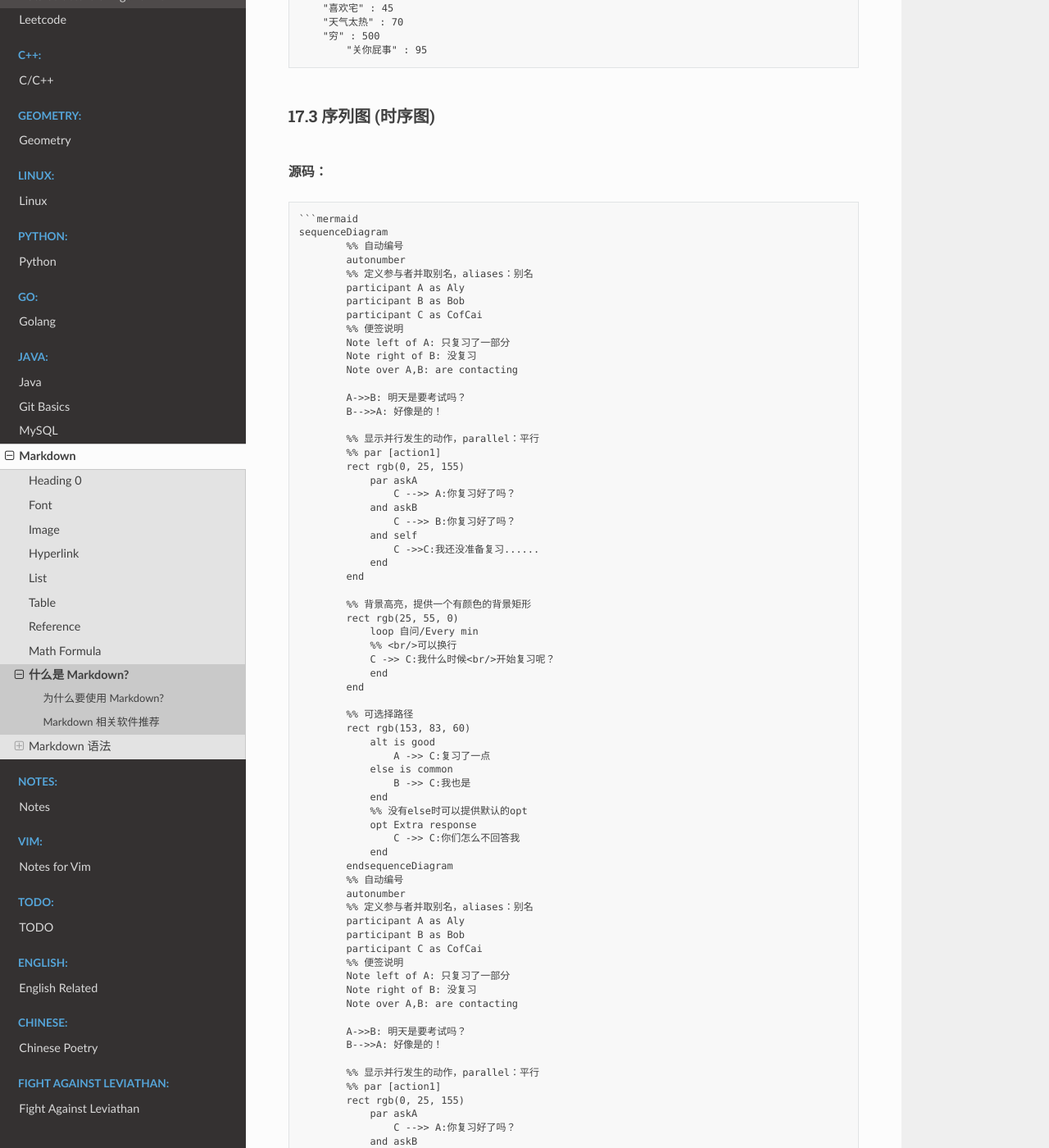
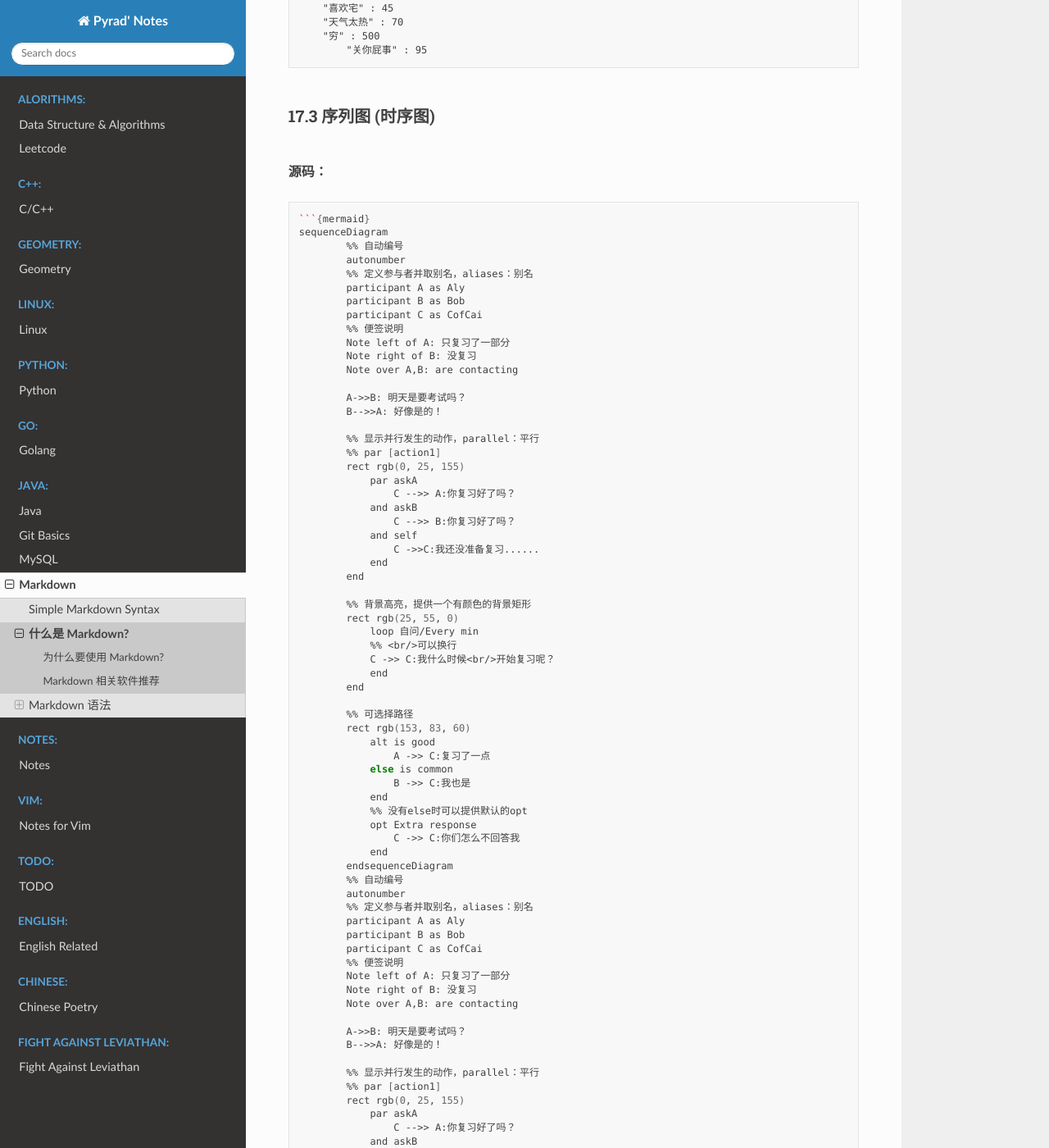
Before and after one commit to Pyrad/pyradnotes, a Sphinx documentation site: the page built from source/Markdown/MarkDown.Tutorial.Obsidian.Version.2022.1.12.md, in a window 1280 px wide and 1400 px high, scrolled down 43144 px. Shown: the whole window at 82% size. Built offline with Sphinx 7.4.7 and the Read the Docs theme 2.0.0, drawn with Linux system fonts in a browser that asks for light colours; some of the changed text lies outside the part shown.

Commit message:
Notes Fix some warnings reported by MyST-parser

`````diff
--- a/source/Markdown/MarkDown.Tutorial.Obsidian.Version.2022.1.12.md
+++ b/source/Markdown/MarkDown.Tutorial.Obsidian.Version.2022.1.12.md
@@ -1892,51 +1892,51 @@
 **<big>源码1：</big>**
 
 ````shell
+```{mermaid}
+graph TB
+	%% s=start  e=end  f=fork  n=normal
+
+	s([开始])-->f1{{if条件}};
+
+	%% 分支点2
+	f1--true-->n1[if语句块]-->e([结束]);
+	f1--false-->f2{{else if条件}};
+
+	%% 分支点1
+	f2--true-->n2[else if语句块]-->e;
+	f2--false-->n3[else语句块]-->e;
+```
+````
+
+**<big>渲染1：</big>**
+
+为了在sphinx中使用MyST-parser进行渲染，在Markdown文件中要写成\`\`\`{mermaid}\`\`\`，而不是\`\`\`mermaid\`\`\`（即要加上一对花括号使得MyST-parser能够识别）。但这样的问题是在Markdown编辑器（比如Typora，Obsidian等）里不能正常渲染，只有通过MyST-parser在sphinx中生成网页之后才能渲染。
+
+下面的mermaid的code block在编辑器里面**不能**实时渲染，但在生成的html文件里渲染是正常的。
+
+```{mermaid}
+graph TB
+	%% s=start  e=end  f=fork  n=normal
+
+	s([开始])-->f1{{if条件}};
+
+	%% 分支点2
+	f1--true-->n1[if语句块]-->e([结束]);
+	f1--false-->f2{{else if条件}};
+
+	%% 分支点1
+	f2--true-->n2[else if语句块]-->e;
+	f2--false-->n3[else语句块]-->e;
+```
+
+下面的mermaid的code block在编辑器里面**可以**实时渲染，但在生成的html文件里不能正常渲染。
+
 ```mermaid
 graph TB
 	%% s=start  e=end  f=fork  n=normal
 
 	s([开始])-->f1{{if条件}};
 
-	%% 分支点2
-	f1--true-->n1[if语句块]-->e([结束]);
-	f1--false-->f2{{else if条件}};
-
-	%% 分支点1
-	f2--true-->n2[else if语句块]-->e;
-	f2--false-->n3[else语句块]-->e;
-```
-````
-
-**<big>渲染1：</big>**
-
-为了在sphinx中使用MyST-parser进行渲染，在Markdown文件中要写成\`\`\`{mermaid}\`\`\`，而不是\`\`\`mermaid\`\`\`（即要加上一对花括号使得MyST-parser能够识别）。但这样的问题是在Markdown编辑器（比如Typora，Obsidian等）里不能正常渲染，只有通过MyST-parser在sphinx中生成网页之后才能渲染。
-
-下面的mermaid的code block在编辑器里面**不能**实时渲染，但在生成的html文件里渲染是正常的。
-
-```{mermaid}
-graph TB
-	%% s=start  e=end  f=fork  n=normal
-
-	s([开始])-->f1{{if条件}};
-
-	%% 分支点2
-	f1--true-->n1[if语句块]-->e([结束]);
-	f1--false-->f2{{else if条件}};
-
-	%% 分支点1
-	f2--true-->n2[else if语句块]-->e;
-	f2--false-->n3[else语句块]-->e;
-```
-
-下面的mermaid的code block在编辑器里面**可以**实时渲染，但在生成的html文件里不能正常渲染。
-
-```mermaid
-graph TB
-	%% s=start  e=end  f=fork  n=normal
-
-	s([开始])-->f1{{if条件}};
-
 	%% 分支点1
 	f1--true-->n1[if语句块]-->e([结束]);
 	f1--false-->f2{{else if条件}};
@@ -1950,8 +1950,8 @@
 
 **<big>源码2：</big>**
 
-````txt
-```mermaid
+````shell
+```{mermaid}
 graph LR
 	%% s=start  e=end  f= fork n=normal
 
@@ -2032,8 +2032,8 @@
 
 **<big>源码：</big>**
 
-````txt
-```mermaid
+````shell
+```{mermaid}
 sequenceDiagram
 	%% 自动编号
 	autonumber
@@ -2190,7 +2190,22 @@
 
 **<big>源码：</big>**
 
-````txt
+````shell
+```{mermaid}
+gantt
+    title A Gantt Diagram
+    dateFormat  YYYY-MM-DD
+    section Section
+    A task           :a1, 2014-01-01, 30d
+    Another task     :after a1  , 20d
+    section Another
+    Task in sec      :2014-01-12  , 12d
+    another task      : 24d
+```
+````
+
+**<big>渲染：</big>**
+
 ```mermaid
 gantt
     title A Gantt Diagram
@@ -2202,33 +2217,46 @@
     Task in sec      :2014-01-12  , 12d
     another task      : 24d
 ```
+
+
+
+
+
+### 17.5 类图
+
+<br>
+
+**<big>源码：</big>**
+
+````shell
+```{mermaid}
+classDiagram
+    Animal <|-- Duck
+    Animal <|-- Fish
+    Animal <|-- Zebra
+    Animal : +int age
+    Animal : +String gender
+    Animal: +isMammal()
+    Animal: +mate()
+    class Duck{
+      +String beakColor
+      +swim()
+      +quack()
+    }
+    class Fish{
+      -int sizeInFeet
+      -canEat()
+    }
+    class Zebra{
+      +bool is_wild
+      +run()
+    }
+```
 ````
 
+
 **<big>渲染：</big>**
 
-```mermaid
-gantt
-    title A Gantt Diagram
-    dateFormat  YYYY-MM-DD
-    section Section
-    A task           :a1, 2014-01-01, 30d
-    Another task     :after a1  , 20d
-    section Another
-    Task in sec      :2014-01-12  , 12d
-    another task      : 24d
-```
-
-
-
-
-
-### 17.5 类图
-
-<br>
-
-**<big>源码：</big>**
-
-````md
 ```mermaid
 classDiagram
     Animal <|-- Duck
@@ -2252,34 +2280,6 @@
       +run()
     }
 ```
-````
-
-
-**<big>渲染：</big>**
-
-```mermaid
-classDiagram
-    Animal <|-- Duck
-    Animal <|-- Fish
-    Animal <|-- Zebra
-    Animal : +int age
-    Animal : +String gender
-    Animal: +isMammal()
-    Animal: +mate()
-    class Duck{
-      +String beakColor
-      +swim()
-      +quack()
-    }
-    class Fish{
-      -int sizeInFeet
-      -canEat()
-    }
-    class Zebra{
-      +bool is_wild
-      +run()
-    }
-```
 
 
 <br><br>
`````
Also changed, not shown: source/English/wordsPronunciationProgrammers.md (+7 -7 lines), source/Markdown/markdown.md (+13 -30 lines), source/Notes/reStructuredtext.md (+8 -8 lines).
